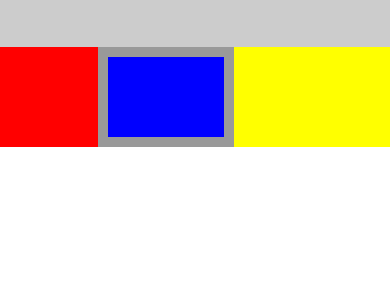
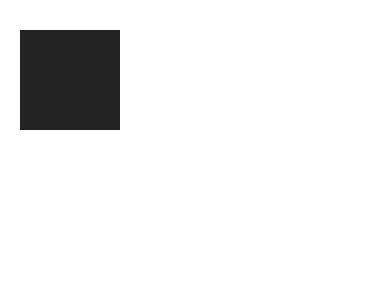
Before and after one commit to hixb/ReactNativeDemo, a React Native app: screen / in a window 390 px wide. Shown: the top 300 px of the page. Built offline with nearby package versions, Linux system fonts and the light colour scheme.

Commit message:
style: position

```diff
--- a/src/components/ViewDemo.js
+++ b/src/components/ViewDemo.js
@@ -4,11 +4,7 @@ import {View, StyleSheet} from 'react-native';
 export default () => {
   return (
     <View style={styles.root}>
-      <View style={styles.row1}>
-        <View style={[styles.subView1, styles.subviewArea]} />
-        <View style={[styles.subView2, styles.subviewArea]} />
-        <View style={[styles.subView3, styles.subviewArea]} />
-      </View>
+      <View style={[styles.subView]} />
     </View>
   );
 };
@@ -19,27 +15,14 @@ const styles = StyleSheet.create({
     backgroundColor: '#ccc',
     height: '100%',
     width: '100%',
+    alignItems: 'center',
   },
-  row1: {
-    flexDirection: 'row',
-    width: '100%',
-    marginTop: '12%',
-  },
-  subviewArea: {
+  subView: {
+    width: 100,
     height: 100,
-  },
-  subView1: {
-    width: '25%',
-    backgroundColor: 'red',
-  },
-  subView2: {
-    width: '35%',
-    backgroundColor: 'blue',
-    borderWidth: 10,
-    borderColor: '#999',
-  },
-  subView3: {
-    width: '40%',
-    backgroundColor: 'yellow',
+    backgroundColor: '#222',
+    position: 'absolute',
+    top: 30,
+    left: 20,
   },
 });
```
